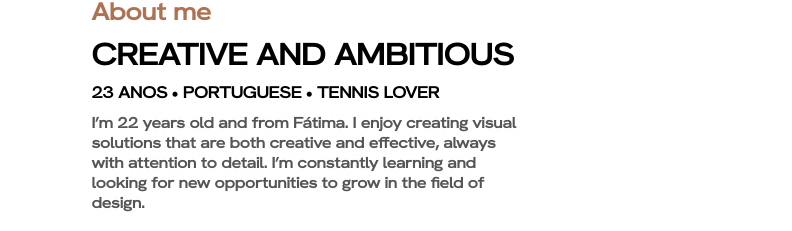
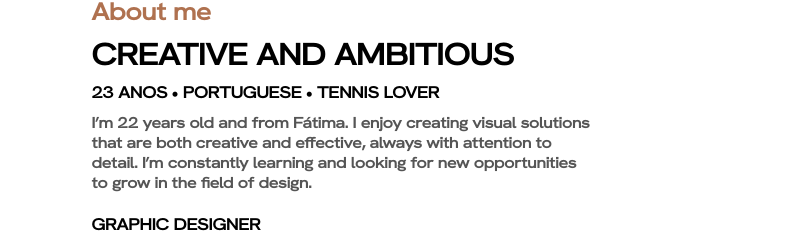
Before and after one commit to Joao-Lop3s/Joao-Lop3s.github.io, a plain HTML site: page about.html in a window 1280 px wide. Shown: the part 184-415 px from the top of the page, 488-1280 px from the left. Drawn offline with nearby package versions, Linux system fonts and the light colour scheme.

Commit message:
final v3

```diff
--- a/style.css
+++ b/style.css
@@ -277,6 +277,10 @@ padding: 3% 10%;
 
 .about-text h3{
   line-height: 55px;
+}
+
+.about-text h6{
+  margin-right: 8vw;
 }
 
 .about-text .second-color{
@@ -789,7 +793,3 @@ button:hover {
 .about-content h1 span {
   color: #ff6600;
 }
-
-.about-text h6{
-  margin-right: 170px;
-}
```
Also changed, not shown: 1 other file.
